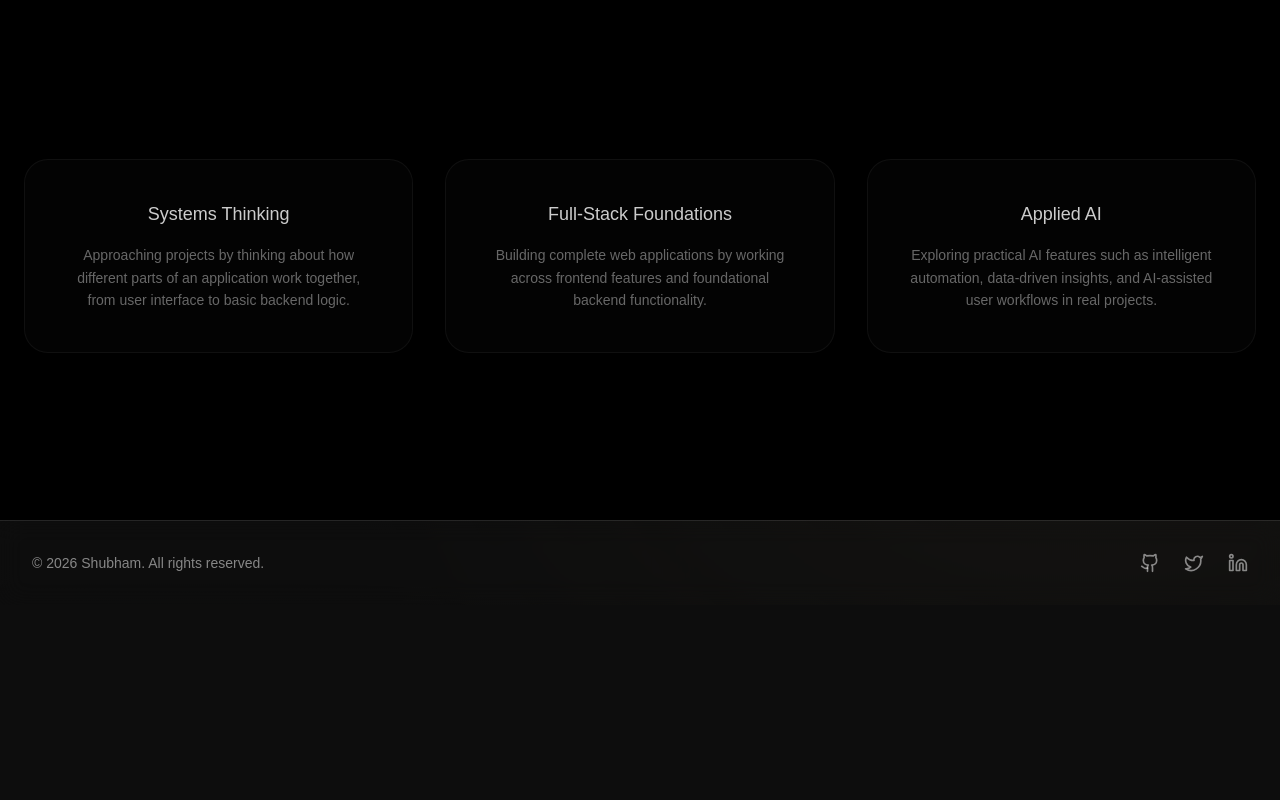
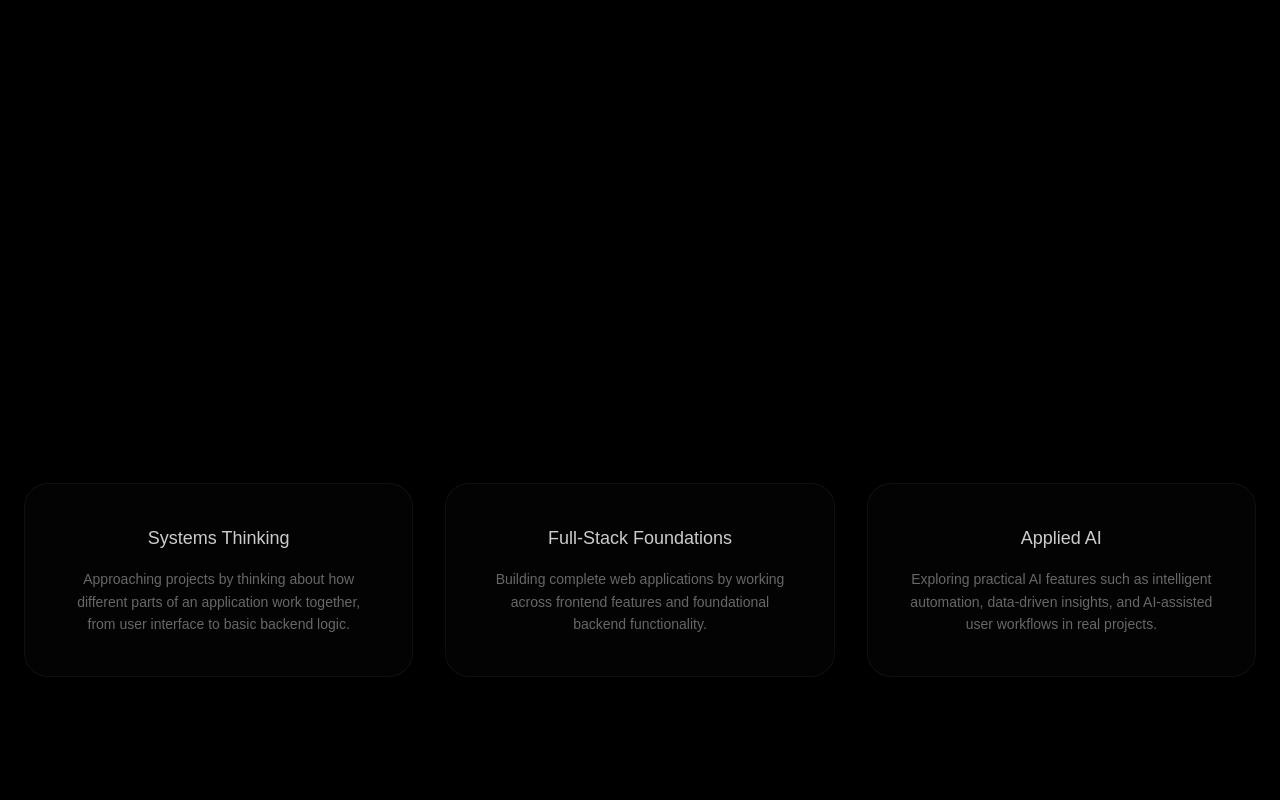
Before and after one commit to mitra9917/port_gravity, a Next.js app: page / in a window 1280 px wide. Shown: the part 8480-9280 px from the top of the page. Before the commit the page ends 9085 px from the top, so only its background shows below. Built offline with nearby package versions, Linux system fonts and the light colour scheme.

Commit message:
added space after sticky webgl canvas

```diff
--- a/src/app/page.tsx
+++ b/src/app/page.tsx
@@ -68,8 +68,8 @@ export default function Home() {
       {/* 3D WebGL Scroll Scrubber */}
       <Scroll3DViewer />
 
-      {/* Additional spacing to enjoy the footer and bottom flow */}
-      <section className="min-h-[50vh] w-full bg-background flex items-center justify-center pb-32">
+      {/* Final cards section with breathing room after the sticky WebGL scene */}
+      <section className="min-h-screen w-full bg-background flex items-center justify-center pt-[35vh] pb-40">
         <div className="w-full max-w-7xl mx-auto px-6 grid grid-cols-1 md:grid-cols-3 gap-8 text-center text-white/40">
           <motion.div
             initial={{ opacity: 0, y: 30 }}
```
